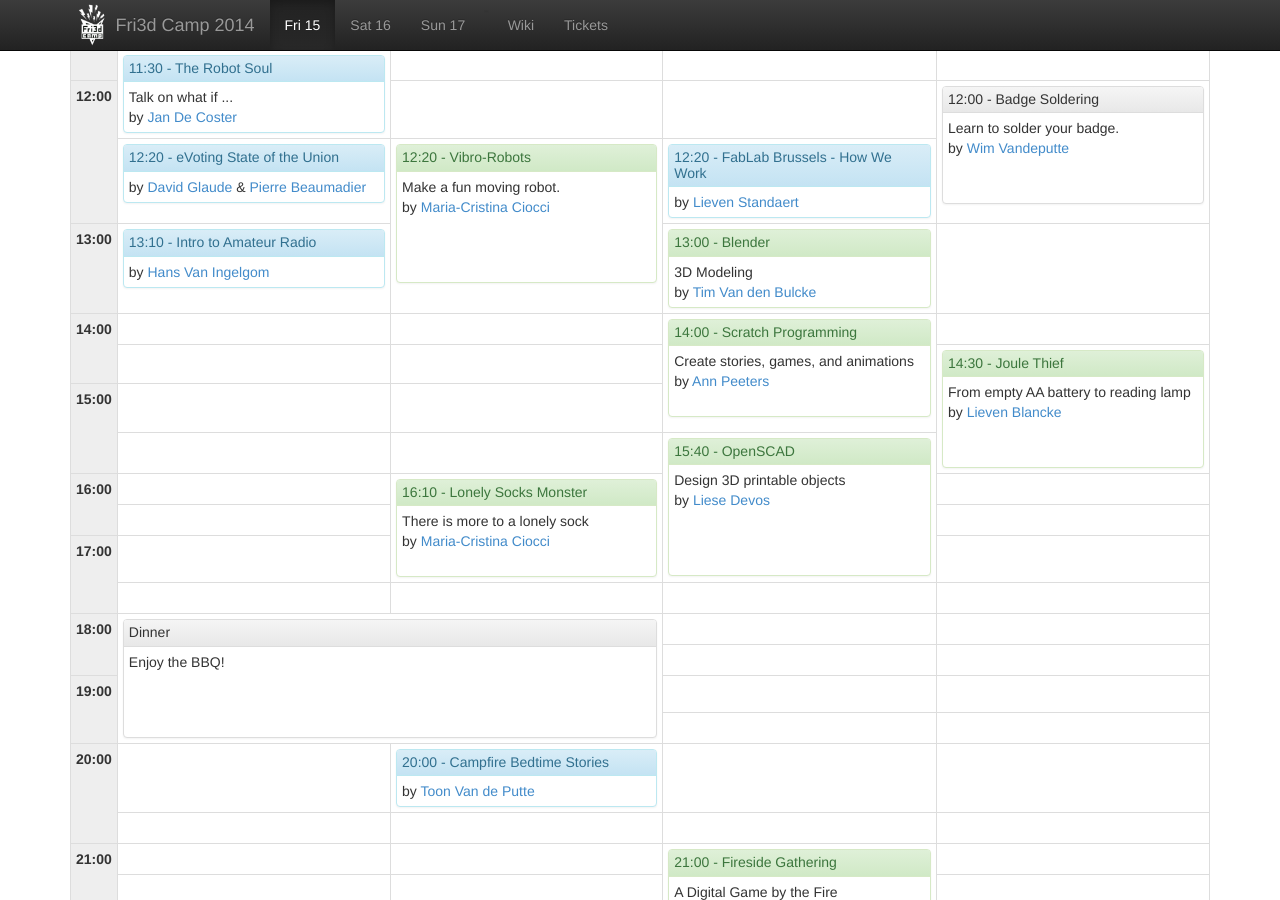
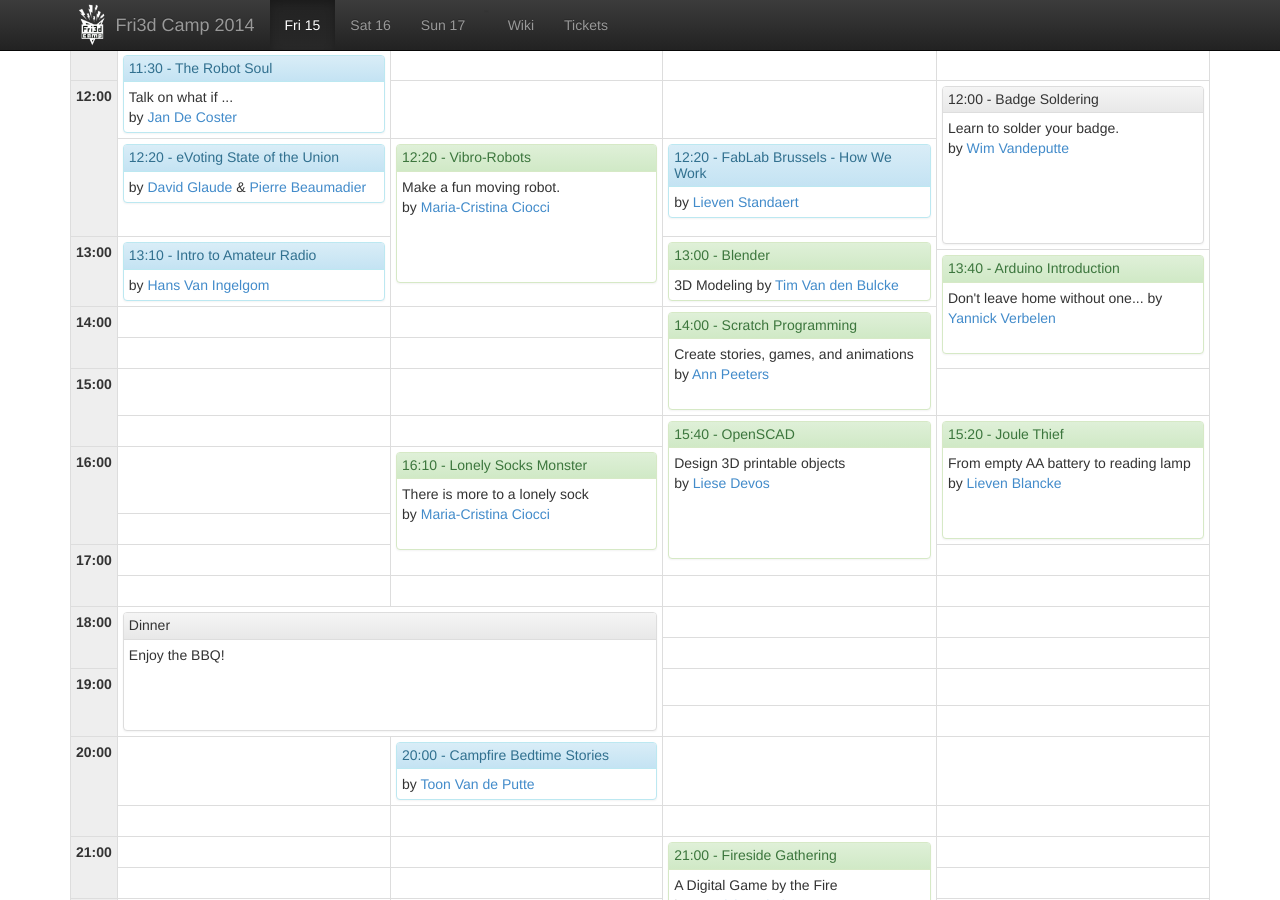
Before and after one commit to Fri3dCamp/program.fri3d.be, a Jekyll site: the page built from index.html, in a window 1280 px wide and 900 px high, scrolled down 376 px. Built offline with Jekyll 4.4.1, drawn with Linux system fonts in a browser that asks for light colours; nearby versions of some CDN libraries.

Commit message:
added Arduino workshop by Yannick

```diff
--- a/index.html
+++ b/index.html
@@ -95,7 +95,7 @@ layout: base
         <div class="panel-body">
           Learn to solder your badge.<br>
           by <a href="speakers/wim_vandeputte.html">Wim Vandeputte</a>
-          <br><br><br>
+          <br><br><br><br><br>
         </div>
       </div>
     </td>
@@ -153,14 +153,24 @@ layout: base
           <h3 class="panel-title"><a href="events/blender.html">13:00 - Blender</a></h3>
         </div>
         <div class="panel-body">
-          3D Modeling<br>
-          by <a href="speakers/tim_van_den_bulcke.html">Tim Van den Bulcke</a>
+          3D Modeling by <a href="speakers/tim_van_den_bulcke.html">Tim Van den Bulcke</a>
         </div>
       </div>
     </td>
   </tr>
   <tr>
-    <td>&nbsp;</td>
+    <td rowspan="3">
+      <div class="panel panel-success">
+        <div class="panel-heading">
+          <h3 class="panel-title"><a href="events/arduino_introduction.html">13:40 - Arduino Introduction</a></h3>
+        </div>
+        <div class="panel-body">
+          Don't leave home without one...
+          by <a href="speakers/yannick_verbelen.html">Yannick Verbelen</a>
+          <br><br>
+        </div>
+      </div>
+    </td>
   </tr>
   <tr>
     <th rowspan="2">14:00</th>
@@ -178,26 +188,14 @@ layout: base
         </div>
       </div>
     </td>
-    <td>&nbsp;</td>
   </tr>
   <tr>
     <td>&nbsp;</td>
     <td>&nbsp;</td>
-    <td rowspan="3">
-      <div class="panel panel-success">
-        <div class="panel-heading">
-          <h3 class="panel-title"><a href="events/joule_thief.html">14:30 - Joule Thief</a></h3>
-        </div>
-        <div class="panel-body">
-          From empty AA battery to reading lamp<br>
-          by <a href="speakers/lieven_blancke.html">Lieven Blancke</a>
-          <br><br><br>
-        </div>
-      </div>
-    </td>
   </tr>
   <tr>
     <th rowspan="2">15:00</th>
+    <td>&nbsp;</td>
     <td>&nbsp;</td>
     <td>&nbsp;</td>
   </tr>
@@ -213,6 +211,18 @@ layout: base
           Design 3D printable objects<br>
           by <a href="speakers/liese_devos.html">Liese Devos</a>
           <br><br><br><br>
+        </div>
+      </div>
+    </td>
+    <td rowspan="3">
+      <div class="panel panel-success">
+        <div class="panel-heading">
+          <h3 class="panel-title"><a href="events/joule_thief.html">15:20 - Joule Thief</a></h3>
+        </div>
+        <div class="panel-body">
+          From empty AA battery to reading lamp<br>
+          by <a href="speakers/lieven_blancke.html">Lieven Blancke</a>
+          <br><br><br>
         </div>
       </div>
     </td>
@@ -232,10 +242,8 @@ layout: base
         </div>
       </div>
     </td>
-    <td>&nbsp;</td>
   </tr>
   <tr>
-    <td>&nbsp;</td>
     <td>&nbsp;</td>
   </tr>
   <tr>
--- a/speakers/_posts/2014-08-15-yannick_verbelen.html
+++ b/speakers/_posts/2014-08-15-yannick_verbelen.html
@@ -2,5 +2,5 @@
 layout: speaker
 name: Yannick Verbelen
 bio: With a broad interest in sciences and technology, Yannick Verbelen has been fascinated by physics, chemistry and programming from early high school. He studied Electronic Engineering at the Erasmus University College of Brussels and proceeded to become a full time electronics designer and teacher at the Vrije Universiteit Brussel while, in his rare moments of free time, working on a PhD. In Fablab Brussels, Yannick is responsible for the stimulation and expansion of circuit board prototyping and encouraging interest in electronics. His interests primarily focus on mixed signal embedded systems with a preference for mechatronics and FPGA design.
-hosts: [ "Fireside Gathering", "Basic Oscilloscope Skills" ]
+hosts: [ "Arduino Introduction", "Fireside Gathering", "Basic Oscilloscope Skills" ]
 ---
```
Also changed, not shown: events/_posts/2014-08-15-arduino_introduction.html (added, +10 -0 lines).
